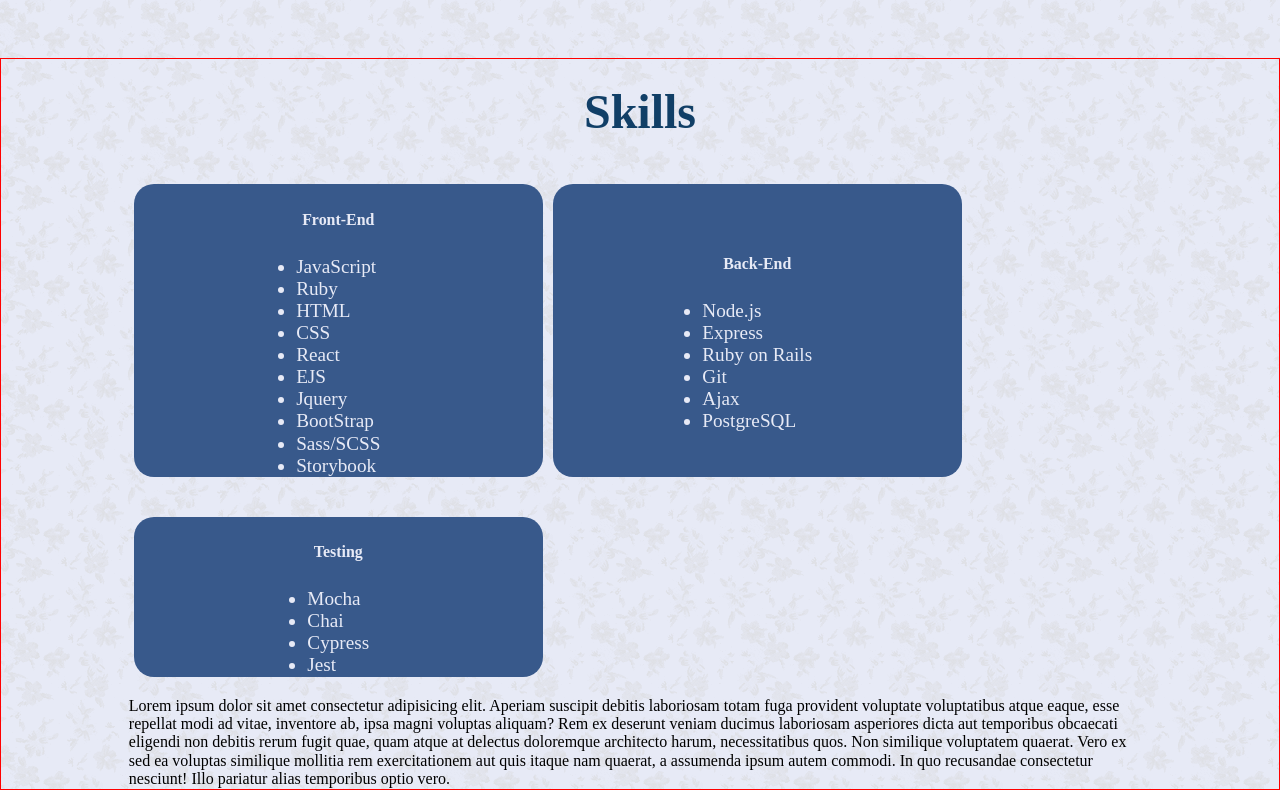
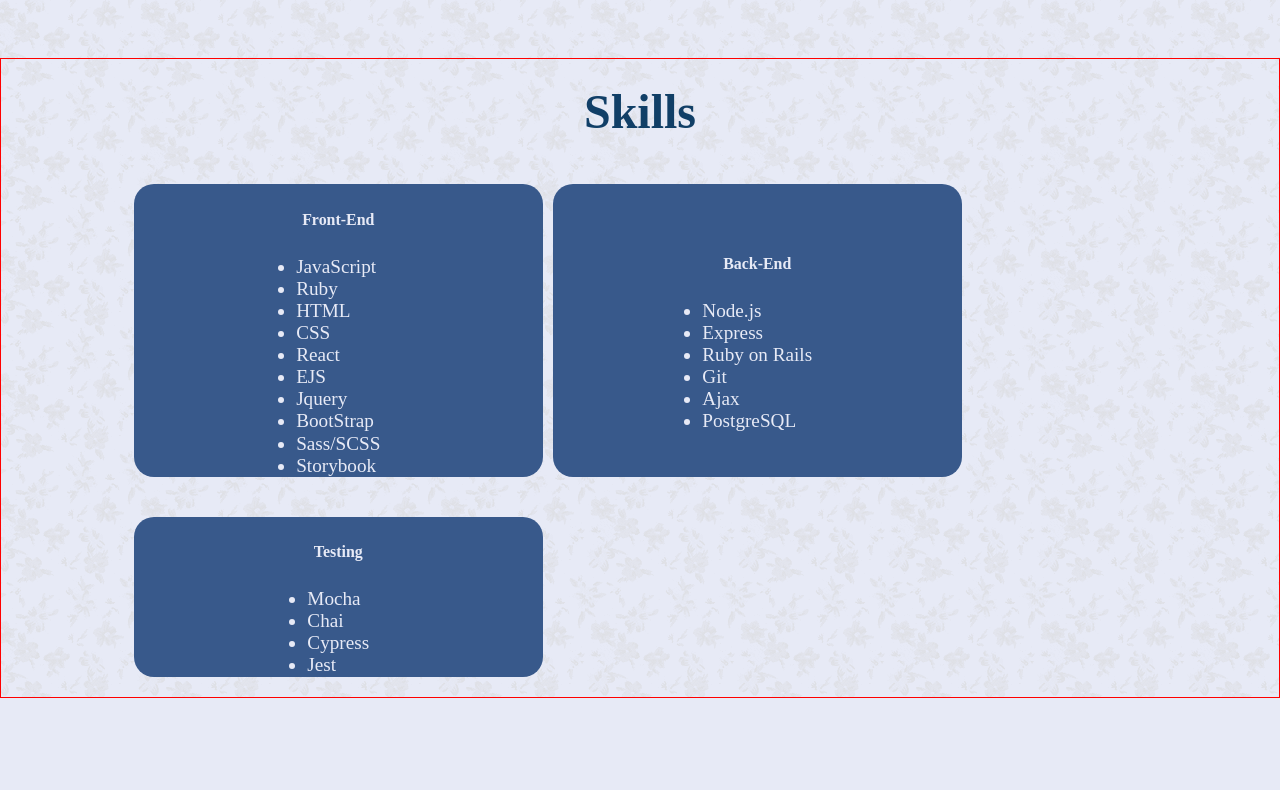
Before and after one commit to NealePT/nealetaylorcom, a React (Create React App) app in the folder react-site/: page / in a window 1280 px wide. Shown: the part 1397-2187 px from the top of the page. After the commit the page ends 2095 px from the top, so only its background shows below. Built offline with nearby package versions, Linux system fonts and the light colour scheme.

Commit message:
modify skills

```diff
--- a/react-site/src/components/Skills.jsx
+++ b/react-site/src/components/Skills.jsx
@@ -8,9 +8,6 @@
           Skills
         </h3>
         <SkillsCard />
-        Lorem ipsum dolor sit amet consectetur adipisicing elit. Aperiam suscipit debitis laboriosam totam fuga provident voluptate voluptatibus atque eaque, esse repellat modi ad vitae, inventore ab, ipsa magni voluptas aliquam?
-        Rem ex deserunt veniam ducimus laboriosam asperiores dicta aut temporibus obcaecati eligendi non debitis rerum fugit quae, quam atque at delectus doloremque architecto harum, necessitatibus quos. Non similique voluptatem quaerat.
-        Vero ex sed ea voluptas similique mollitia rem exercitationem aut quis itaque nam quaerat, a assumenda ipsum autem commodi. In quo recusandae consectetur nesciunt! Illo pariatur alias temporibus optio vero.
       </div>
     </div>
   )
```
